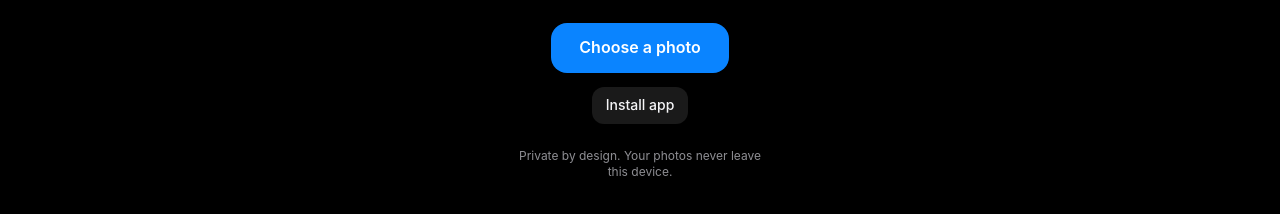
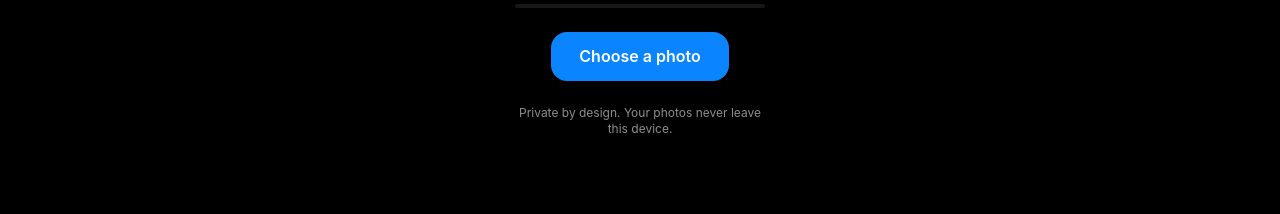
Before and after one commit to Suneelchalla/MaskRoom, a plain HTML site: page index.html in a window 1280 px wide. Shown: the part 488-702 px from the top of the page. Drawn offline with Linux system fonts and the light colour scheme.

Commit message:
Update index.html

```diff
--- a/index.html
+++ b/index.html
@@ -36,7 +36,6 @@
       <p>Studio-grade editing in your pocket. Smart masks, curves, film looks, crop and frames.</p>
       <div class="seg" id="wmode" role="group" aria-label="Layout"></div>
       <button class="btn pri big" id="bStart">Choose a photo</button>
-      <button class="btn" id="bInstall" hidden>Install app</button>
       <small>Private by design. Your photos never leave this device.</small>
     </div>
   </main>
```
